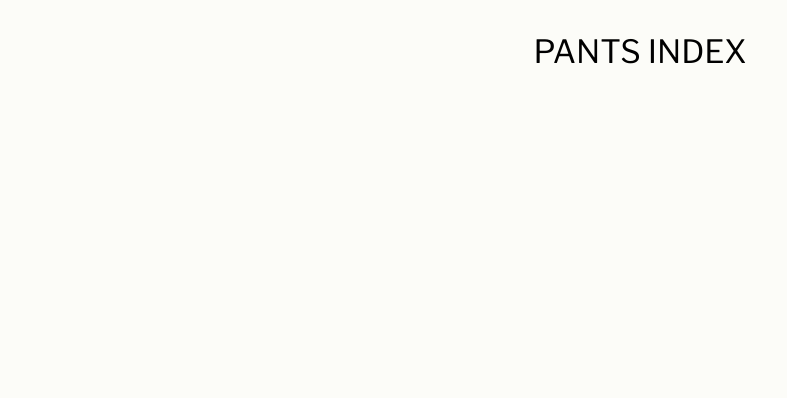
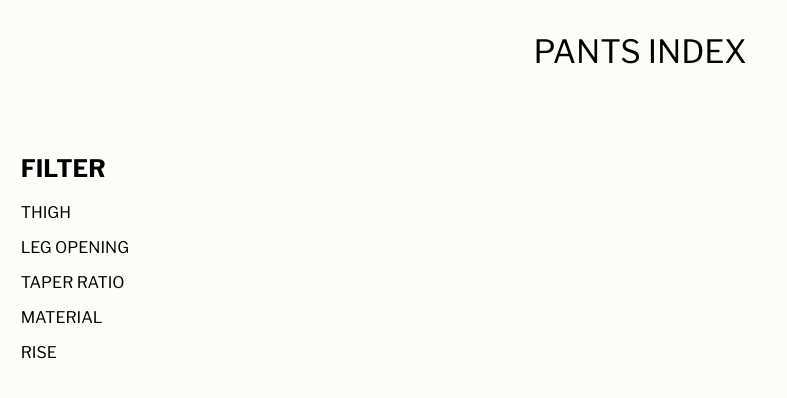
Before and after one commit to colecarter96/PantsIndex, a plain HTML site: page index.html in a window 1280 px wide. Shown: the whole page, without its empty margins (0-787 px from the left). Drawn offline with nearby package versions, Linux system fonts and the light colour scheme.

Commit message:
Added Left Bar UI

```diff
--- a/assets/css/style.css
+++ b/assets/css/style.css
@@ -5,11 +5,17 @@
 @import url('https://fonts.googleapis.com/css2?family=Libre+Franklin:ital,wght@0,100..900;1,100..900&family=Noto+Sans+JP:wght@100..900&display=swap');
 
 
+/* This is styling for the whole file */
+
 body {
     font-family: "Libre Franklin", sans-serif;
     font-weight: 400;
     background: rgb(252, 252, 248);
 }
+
+
+
+/* This is just styling the header, which as of now is a title */
 
 header {
     font-size: 200%;
@@ -25,8 +31,9 @@ header {
 
 
 
+/* This is styling for the left side of the page (The Filter Nav on the Left) */
 
-/* body {
-    font-family: Tahoma, sans-serif;
-    font-weight: lighter;
-} */
+.leftFilter{
+    padding-top: 10%;
+    padding-left: 1%;
+}
--- a/index.html
+++ b/index.html
@@ -21,9 +21,22 @@
 
     <body>
 
+
+        <!-- header -->
         <header>
             <p>PANTS INDEX</p>
         </header>
+
+        <!-- left filter bar -->
+        <div class="leftFilter">
+
+            <h2>FILTER</h1>
+                <p>THIGH</p>
+                <p>LEG OPENING</p>
+                <p>TAPER RATIO</p>
+                <p>MATERIAL</p>
+                <p>RISE</p>
+            </div>
 
         <div class="container">
 
```
Also changed, not shown: src/Components/leftFilter.html (added).
